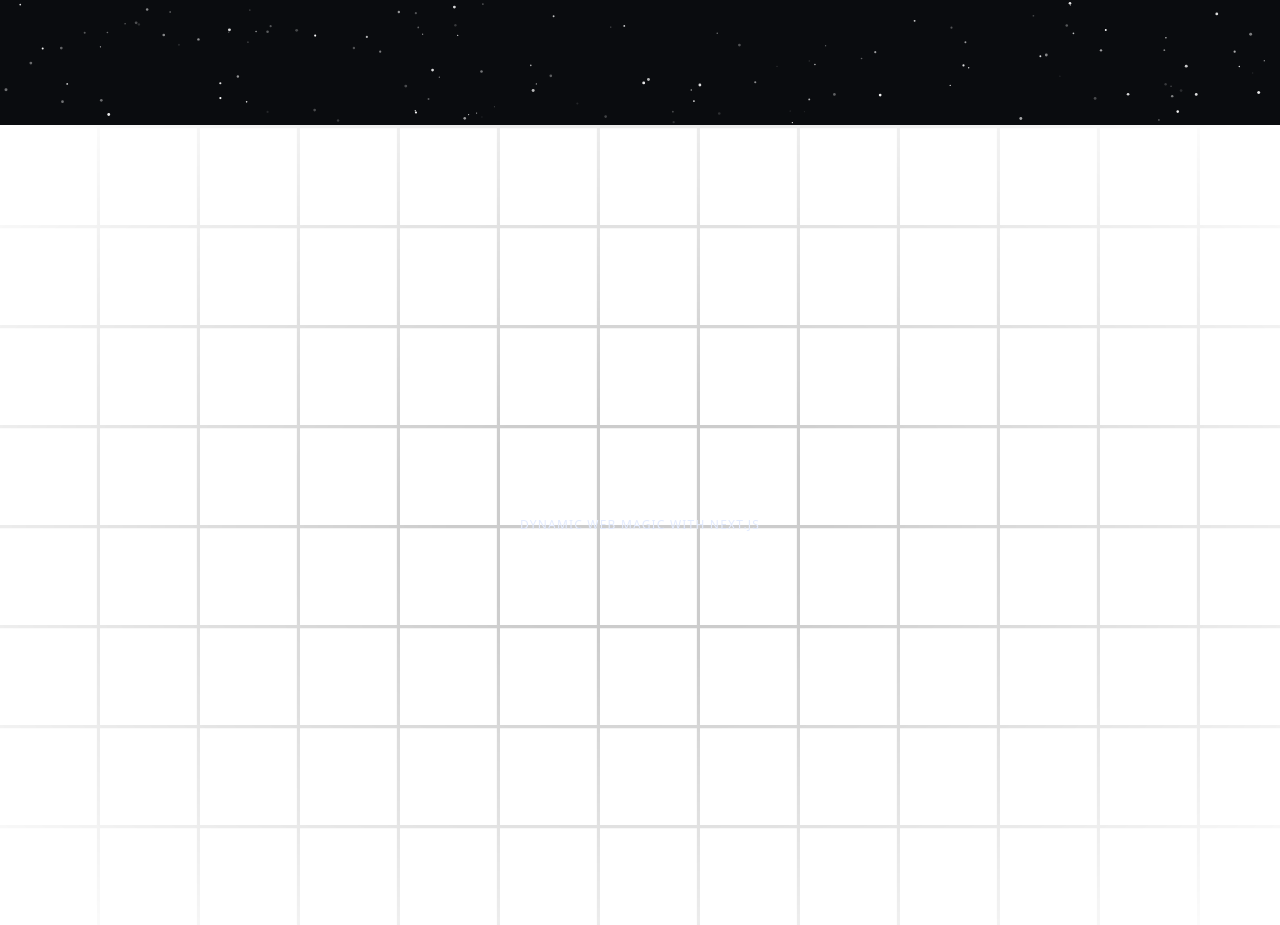
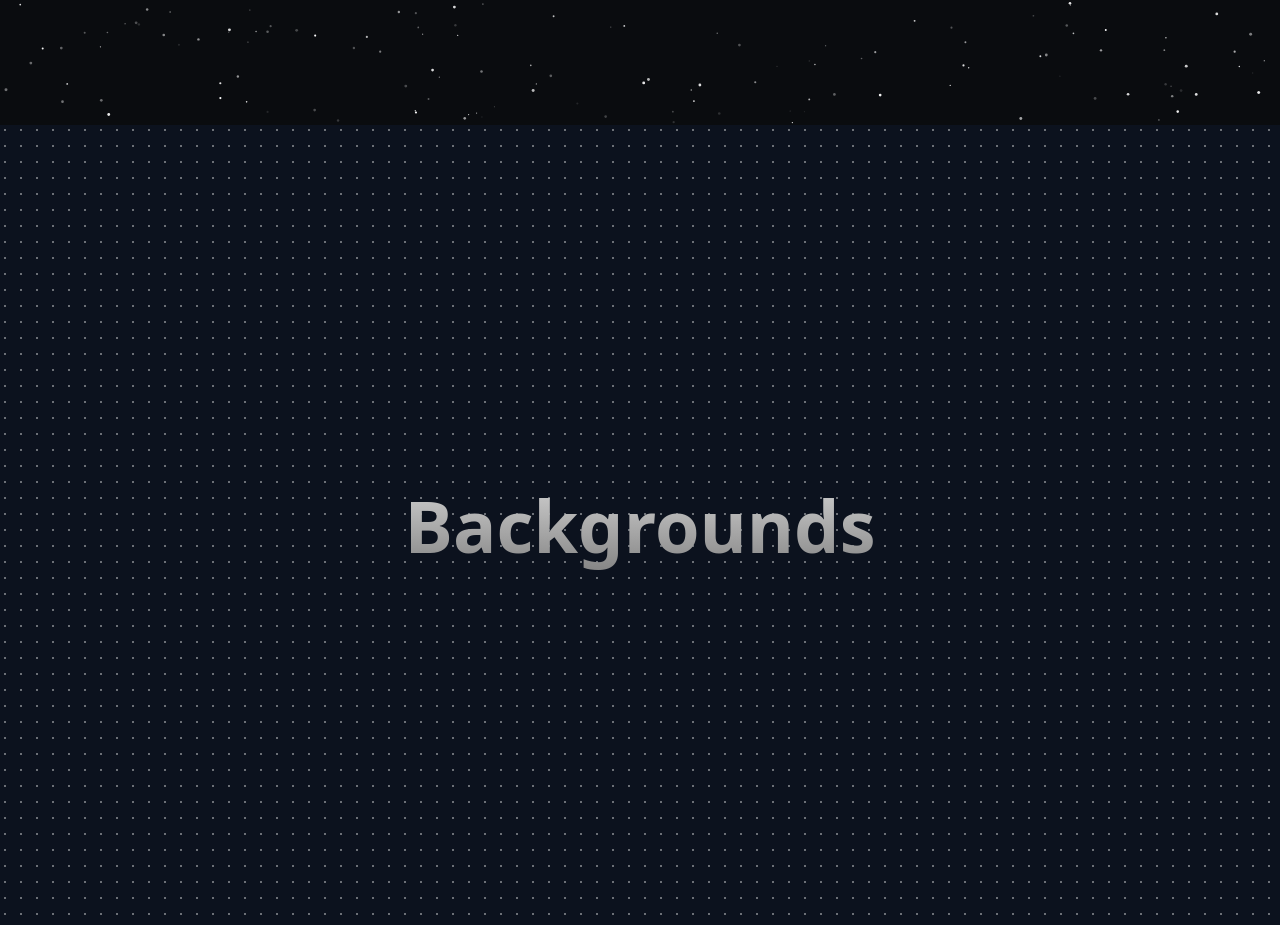
Before and after one commit to qammar1/Portfolio, a Next.js app: page / in a window 1280 px wide. Shown: the part 515-1440 px from the top of the page. Built offline with nearby package versions, Linux system fonts and the light colour scheme.

Commit message:
add sections

```diff
--- a/app/layout.tsx
+++ b/app/layout.tsx
@@ -2,6 +2,7 @@ import type { Metadata } from "next";
 import { Geist, Geist_Mono } from "next/font/google";
 import "./globals.css";
 import { ThemeProvider } from "@/components/theme-provider";
+
 const geistSans = Geist({
   variable: "--font-geist-sans",
   subsets: ["latin"],
@@ -14,7 +15,7 @@ const geistMono = Geist_Mono({
 
 export const metadata: Metadata = {
   title: "Qammar's Portfolio",
-  description: "This is the Qammar's personal Portfolio",
+  description: "This is Qammar's personal Portfolio",
 };
 
 export default function RootLayout({
@@ -23,11 +24,11 @@ export default function RootLayout({
   children: React.ReactNode;
 }>) {
   return (
-    <html lang="en">
+    <html lang="en" className={`${geistSans.variable} ${geistMono.variable}`}>
       <body>
         {/* <ThemeProvider
           attribute="class"
-        defaultTheme="light"
+          defaultTheme="dark"
           enableSystem
           disableTransitionOnChange
         > */}
--- a/components/Hero.tsx
+++ b/components/Hero.tsx
@@ -1,22 +1,35 @@
+"use client";
 import React from "react";
 import { SparklesCore } from "./ui/sparkles";
 
 function Hero() {
   return (
-    // <div className='pb-20 pt-36'>
     <div>
-      <SparklesCore />
-      <div className="h-screen w-full dark:bg-black bg-white  dark:bg-grid-white/[0.2] bg-grid-black/[0.2] relative flex items-center justify-center">
-        <div className="absolute pointer-events-none inset-0 flex items-center justify-center dark:bg-black bg-white [mask-image:radial-gradient(ellipse_at_center,transparent_20%,black)]" />
+      {/* Sparkles section */}
+      <div className="relative w-full">
+        <SparklesCore />
 
-        <div className="flex justify-center relative my-20 z-10">
-          <div className="max-w-[89vw] md:max-w-2xl lg:max-w-[60vw] flex flex-col items-center justify-center">
-            <h2 className="uppercase tracking-widest text-xs text-center text-blue-100 max-w-80">
-              Dynamic web magic with next.js
-            </h2>
-          </div>
+        {/* Content on top of Sparkles */}
+        <div className="absolute inset-0 flex items-center justify-center z-10">
+        <h2 className="text-4xl sm:text-7xl font-bold relative z-20 bg-clip-text text-transparent bg-gradient-to-b from-neutral-200 to-neutral-500 py-8">
+            Dynamic web magic with Next.js
+          </h2>
         </div>
       </div>
+
+      {/* Grid section */}
+
+
+
+    <div className="h-[50rem] w-full bg-black-200 bg-dot-white/[0.9] relative flex items-center justify-center">
+      {/* Radial gradient for the container to give a faded look */}
+
+      <p className="text-4xl sm:text-7xl font-bold relative z-20 bg-clip-text text-transparent bg-gradient-to-b from-neutral-200 to-neutral-500 py-8">
+        Backgrounds
+      </p>
+    </div>
+
+
     </div>
   );
 }
--- /dev/null
+++ b/components/ui/text-generate-effect.tsx
@@ -0,0 +1,62 @@
+"use client";
+import { useEffect } from "react";
+import { motion, stagger, useAnimate } from "framer-motion";
+import { cn } from "@/lib/utils";
+
+export const TextGenerateEffect = ({
+  words,
+  className,
+  filter = true,
+  duration = 0.5,
+}: {
+  words: string;
+  className?: string;
+  filter?: boolean;
+  duration?: number;
+}) => {
+  const [scope, animate] = useAnimate();
+  let wordsArray = words.split(" ");
+  useEffect(() => {
+    animate(
+      "span",
+      {
+        opacity: 1,
+        filter: filter ? "blur(0px)" : "none",
+      },
+      {
+        duration: duration ? duration : 1,
+        delay: stagger(0.2),
+      }
+    );
+  }, [scope.current]);
+
+  const renderWords = () => {
+    return (
+      <motion.div ref={scope}>
+        {wordsArray.map((word, idx) => {
+          return (
+            <motion.span
+              key={word + idx}
+              className="dark:text-white text-black opacity-0"
+              style={{
+                filter: filter ? "blur(10px)" : "none",
+              }}
+            >
+              {word}{" "}
+            </motion.span>
+          );
+        })}
+      </motion.div>
+    );
+  };
+
+  return (
+    <div className={cn("font-bold", className)}>
+      <div className="mt-4">
+        <div className=" dark:text-white text-black text-2xl leading-snug tracking-wide">
+          {renderWords()}
+        </div>
+      </div>
+    </div>
+  );
+};
--- a/package.json
+++ b/package.json
@@ -17,6 +17,7 @@
     "framer-motion": "^12.0.1",
     "lucide-react": "^0.473.0",
     "mini-svg-data-uri": "^1.4.4",
+    "motion": "^12.0.5",
     "next": "15.1.4",
     "next-themes": "^0.4.4",
     "react": "^19.0.0",
```
Also changed, not shown: 1 other file (tests, documents, lock files or other folders). Lines whose indentation alone changed are shown as unchanged.
